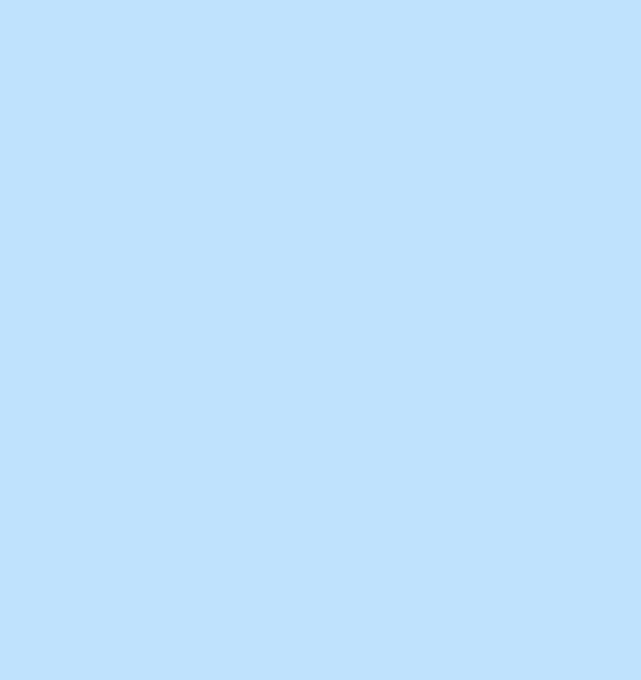
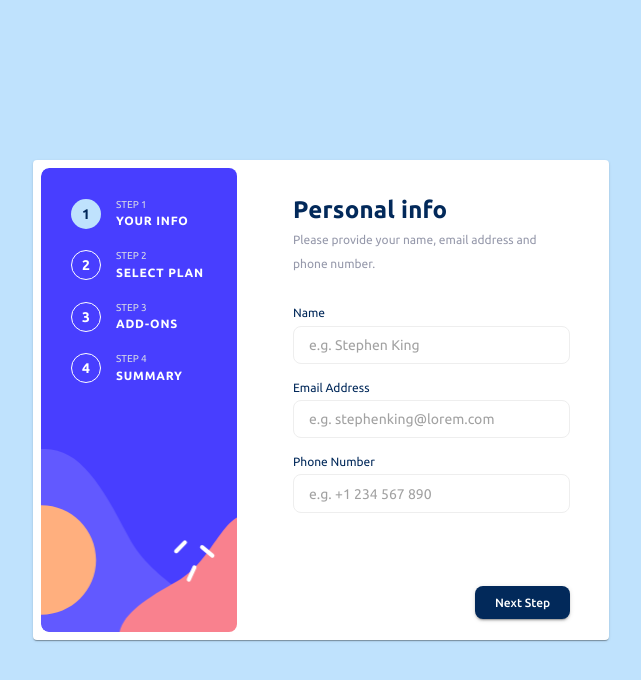
Before and after one commit to naveesh-kumar/multi-step-form, a Next.js app: page / in a window 1280 px wide. Shown: the top 680 px of the page, without its empty margins (319-960 px from the left). Built offline with nearby package versions, Linux system fonts and the light colour scheme.

Commit message:
worked on main container component

```diff
--- a/next.config.js
+++ b/next.config.js
@@ -1,6 +1,6 @@
 /** @type {import('next').NextConfig} */
 const nextConfig = {
-  reactStrictMode: true,
-}
+  reactStrictMode: false,
+};
 
-module.exports = nextConfig
+module.exports = nextConfig;
--- /dev/null
+++ b/src/components/Container.js
@@ -0,0 +1,91 @@
+/*React hook imports */
+import { useContext, useMemo, useState } from "react";
+
+/*Material ui imports */
+import { withStyles } from "@mui/styles";
+import { Box, Paper } from "@mui/material";
+
+/*Components imports */
+import SideBar from "./SideBar";
+import PersonalInfo from "./PersonalInfo";
+import ButtonContainer from "./ButtonContainer";
+import SelectYourPlan from "./SelectYourPlan";
+import PickAddOns from "./PickAddOns";
+import FinishingUp from "./FinishingUp";
+
+/*Store imports */
+import { MultiStepFormCtx } from "../store/Provider";
+import { setActiveStep } from "../store/actions";
+
+const styles = {
+  root: {
+    width: "45%",
+    height: "60%",
+    borderRadius: 8,
+    padding: "8px",
+    display: "grid",
+    gridTemplateColumns: "35% 55%",
+    gridTemplateRows: "1fr",
+    gap: "10%",
+  },
+  main: {
+    paddingTop: "2%",
+    display: "grid",
+    gridTemplateColumns: "90%",
+    gridTemplateRows: "90% 10%",
+    height: "100%",
+  },
+};
+
+const Container = ({ classes }) => {
+  const { activeStep, dispatch, formValues, selectedPlan } =
+    useContext(MultiStepFormCtx);
+  // local state for tracking when to open thank you page
+  const [showThankYou, setShowThankYou] = useState(false);
+
+  // logic for back, next or confirm buttons
+  let allowClick =
+    activeStep === 1
+      ? Object.values(formValues).every((item) => !!item)
+      : activeStep === 2
+      ? !!selectedPlan.length
+      : true;
+  let showGoBack = activeStep > 1 && activeStep <= 4 && !showThankYou;
+  let showNext = activeStep < 4;
+  let showConfirm = activeStep === 4 && !showThankYou;
+
+  //logic for rendering the components depending on the active step
+  const componentToRender = useMemo(() => {
+    let component = {
+      1: <PersonalInfo />,
+      2: <SelectYourPlan />,
+      3: <PickAddOns />,
+      4: !showThankYou ? <FinishingUp /> : <></>,
+    };
+    return component[activeStep] ?? <></>;
+  }, [activeStep, showThankYou]);
+
+  return (
+    <Paper elevation={1} className={classes.root}>
+      {/* Side bar section */}
+      <SideBar activeStep={activeStep} />
+      <Box className={classes.main}>
+        {/* respective components for each step */}
+        {componentToRender}
+        {/* Button container for each step */}
+        <ButtonContainer
+          showGoBack={showGoBack}
+          showNext={showNext}
+          showConfirm={showConfirm}
+          backClickHandler={() => dispatch(setActiveStep(activeStep - 1))}
+          nextClickHandler={() =>
+            allowClick && dispatch(setActiveStep(activeStep + 1))
+          }
+          confirmClickHandler={() => setShowThankYou(true)}
+        />
+      </Box>
+    </Paper>
+  );
+};
+
+export default withStyles(styles)(Container);
--- a/src/components/PersonalInfo.js
+++ b/src/components/PersonalInfo.js
@@ -14,7 +14,7 @@ import { setFormError, setFormValue } from "../store/actions";
 
 const styles = {
   root: {
-    padding: "20px 10px",
+    padding: "20px 0px",
     display: "flex",
     gap: "30px",
     flexDirection: "column",
@@ -72,6 +72,7 @@ const PersonalInfo = ({ classes, width }) => {
           width={width}
           name="email"
           required
+          handleInputChange={(e) => handleInputChange(e)}
           handleOnBlur={(e) => handleOnBlur(e)}
           error={!!formErrors.email}
           errMsg={formErrors.email}
@@ -84,6 +85,7 @@ const PersonalInfo = ({ classes, width }) => {
           width={width}
           name="phone"
           required
+          handleInputChange={(e) => handleInputChange(e)}
           handleOnBlur={(e) => handleOnBlur(e)}
           error={!!formErrors.phone}
           errMsg={formErrors.phone}
--- a/src/components/SelectYourPlan.js
+++ b/src/components/SelectYourPlan.js
@@ -27,7 +27,7 @@ const styles = {
     flexDirection: "column",
   },
   planContainer: {
-    width: (props) => props.width,
+    width: ((props) => props.width) || "100%",
     display: "flex",
     justifyContent: "space-between",
   },
--- a/src/components/SideBar.js
+++ b/src/components/SideBar.js
@@ -1,5 +1,5 @@
 /*React hook imports */
-import React, { useContext } from "react";
+import React from "react";
 
 /*Material ui imports */
 import { withStyles } from "@mui/styles";
@@ -10,26 +10,24 @@ import StepContainer from "./StepContainer";
 /*Image import */
 import sideBarBg from "../../public/bg-sidebar-desktop.svg";
 
-/*Store imports */
-import { MultiStepFormCtx } from "../store/Provider";
-
 const styles = {
   root: {
-    width: (props) => props.width,
-    height: "450px",
-    background: `url(${sideBarBg})`,
+    width: "100%",
+    height: "100%",
+    //uncomment the folowing for storybook
+    // background: `url(${sideBarBg})`,
+    background: "url(/bg-sidebar-desktop.svg)",
     padding: "30px",
     backgroundRepeat: "no-repeat",
-    backgroundSize: "contain",
+    backgroundSize: "cover",
     display: "flex",
     flexDirection: "column",
     gap: "20px",
+    borderRadius: 8,
   },
 };
 
-const SideBar = ({ classes, width }) => {
-  const { activeStep } = useContext(MultiStepFormCtx);
-
+const SideBar = ({ classes, activeStep }) => {
   return (
     <div className={classes.root}>
       {/* List of steps */}
--- a/src/components/common/AddOnsCard.js
+++ b/src/components/common/AddOnsCard.js
@@ -5,11 +5,14 @@ import { useRef } from "react";
 
 const styles = {
   root: {
-    width: (props) => props.width,
-    border: `1px solid ${theme.palette.gray.light}`,
+    width: ((props) => props.width) || "100%",
+    border: (props) =>
+      props.defaultChecked
+        ? `1px solid ${theme.palette.blue.purplish}`
+        : `1px solid ${theme.palette.gray.light}`,
     borderRadius: "6px",
     height: "auto",
-    padding: "15px 20px 15px 10px",
+    padding: "10px 20px 10px 10px",
     display: "flex",
     gap: "15px",
     flexDirection: "row",
--- a/src/components/common/Header.js
+++ b/src/components/common/Header.js
@@ -4,7 +4,7 @@ import { withStyles } from "@mui/styles";
 
 const styles = {
   root: {
-    width: (props) => props.width,
+    width: ((props) => props.width) || "100%",
   },
 };
 
--- a/src/components/common/PlanCard.js
+++ b/src/components/common/PlanCard.js
@@ -4,7 +4,7 @@ import { withStyles } from "@mui/styles";
 
 const styles = {
   root: {
-    width: "90px",
+    width: "100px",
     height: "auto",
     border: (props) =>
       props.highlightBorder
--- a/src/data/index.js
+++ b/src/data/index.js
@@ -1,12 +1,8 @@
-import arcade from "../../public/icons/icon-arcade.svg";
-import advanced from "../../public/icons/icon-advanced.svg";
-import pro from "../../public/icons/icon-pro.svg";
-
 export const planData = [
   {
     id: 1,
     name: "Arcade",
-    img: arcade,
+    img: "/icons/icon-arcade.svg",
     price: {
       monthly: 9,
       yearly: 90,
@@ -16,7 +12,7 @@ export const planData = [
   {
     id: 2,
     name: "Advanced",
-    img: advanced,
+    img: "/icons/icon-advanced.svg",
     price: {
       monthly: 12,
       yearly: 120,
@@ -26,7 +22,7 @@ export const planData = [
   {
     id: 3,
     name: "Pro",
-    img: pro,
+    img: "/icons/icon-pro.svg",
     price: {
       monthly: 15,
       yearly: 150,
--- a/src/pages/index.js
+++ b/src/pages/index.js
@@ -1,17 +1,20 @@
+import Container from "../components/Container";
 import { theme } from "@/theme";
-import { styled } from "@mui/material";
+import { withStyles } from "@mui/styles";
 import Head from "next/head";
 
-const Overlay = styled("main")({
+const styles = {
+  main: {
     width: "100%",
     height: "100vh",
     backgroundColor: theme.palette.blue.light,
     display: "flex",
     justifyContent: "center",
     alignItems: "center",
-});
+  },
+};
 
-const MultiStepForm = () => {
+const MultiStepForm = ({ classes }) => {
   return (
     <>
       <Head>
@@ -20,9 +23,11 @@ const MultiStepForm = () => {
         <meta name="viewport" content="width=device-width, initial-scale=1" />
         <link rel="icon" href="/favicon.ico" />
       </Head>
-      <Overlay></Overlay>
+      <main className={classes.main}>
+        <Container />
+      </main>
     </>
   );
 };
 
-export default MultiStepForm;
+export default withStyles(styles)(MultiStepForm);
```
Lines whose indentation alone changed are shown as unchanged.
